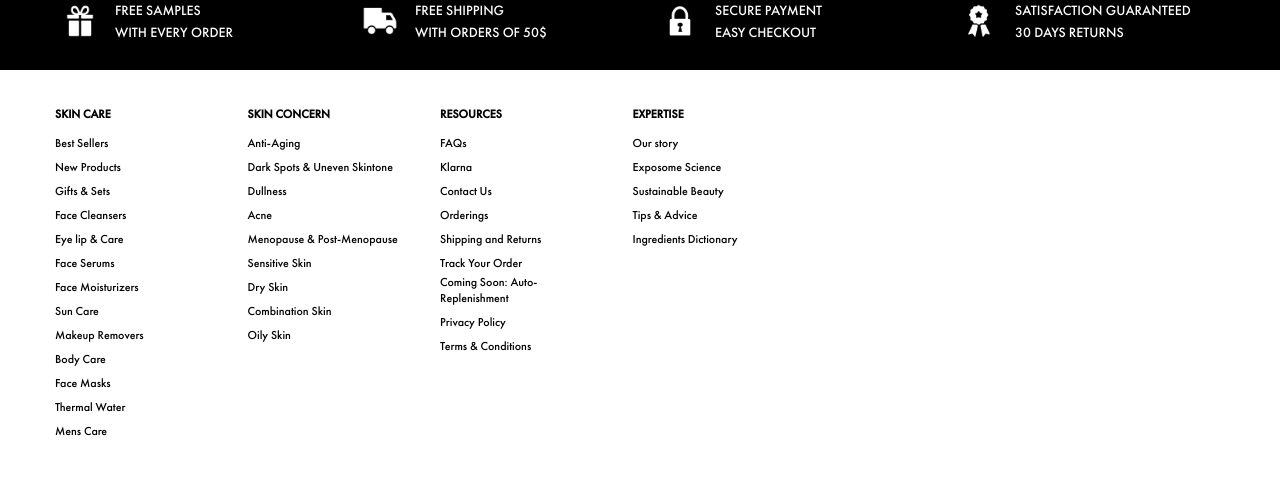
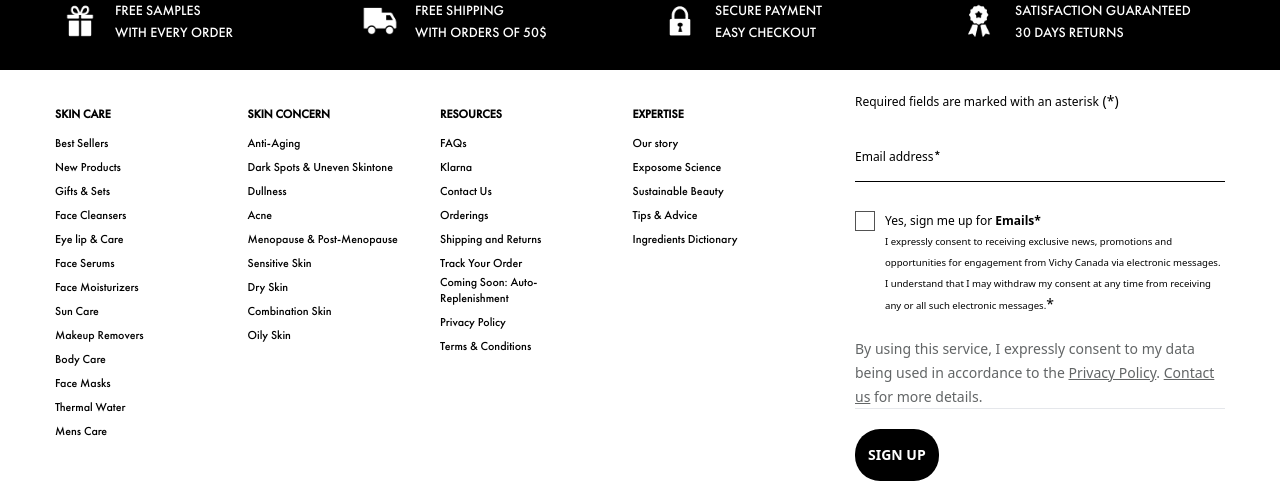
Before and after one commit to haithamabdallah/sky-business, a React (Vite) app: page /organic_foods in a window 1280 px wide. Shown: the part 416-914 px from the top of the page. Before the commit the page ends 858 px from the top, so only its background shows below. Built offline with nearby package versions, Linux system fonts and the light colour scheme.

Commit message:
finish newsletter part in the footer

```diff
--- a/src/components/contact/components/contactForm/components/input/Input.jsx
+++ b/src/components/contact/components/contactForm/components/input/Input.jsx
@@ -1,7 +1,7 @@
 import { useState } from "react";
 import { selectOptions } from "../../../../data";
 const Input = ({ input, handleChange }) => {
-  const [foucs, setFoucs] = useState(false);
+  const [focus, setFocus] = useState(false);
   return input.type === "select" ? (
     <>
       <label
@@ -39,7 +39,7 @@ const Input = ({ input, handleChange }) => {
               text-left left-0 [transition:transform_.2s,_font-size_.2s,_left_.2s]
               whitespace-nowrap w-auto z-[1]
             ${
-              foucs
+              focus
                 ? "h-auto top-[-16px] text-[.6875rem] [transform:translate3d(0,-.5rem,0)] text-[#626566] font-light leading-5"
                 : `[transform:translateZ(0)] top-0 h-[3.125rem] text-[12px] font-normal leading-none`
             }`}
@@ -48,9 +48,9 @@ const Input = ({ input, handleChange }) => {
       </label>
       <textarea
         onChange={(e) => handleChange(e)}
-        onFocus={() => setFoucs(true)}
+        onFocus={() => setFocus(true)}
         onBlur={(e) => {
-          if (!e.target.value) setFoucs(false);
+          if (!e.target.value) setFocus(false);
         }}
         type={input.type}
         name={input.name}
@@ -70,7 +70,7 @@ const Input = ({ input, handleChange }) => {
               text-left left-0 [transition:transform_.2s,_font-size_.2s,_left_.2s]
               whitespace-nowrap w-auto z-[1]
             ${
-              foucs
+              focus
                 ? "h-auto top-[-16px] text-[.6875rem] [transform:translate3d(0,-.5rem,0)] text-[#626566] font-light"
                 : `[transform:translateZ(0)] top-0 h-[3.125rem] text-[12px] font-normal`
             }`}
@@ -79,9 +79,9 @@ const Input = ({ input, handleChange }) => {
       </label>
       <input
         onChange={(e) => handleChange(e)}
-        onFocus={() => setFoucs(true)}
+        onFocus={() => setFocus(true)}
         onBlur={(e) => {
-          if (!e.target.value) setFoucs(false);
+          if (!e.target.value) setFocus(false);
         }}
         type={input.type}
         name={input.name}
--- a/src/components/footer/components/middleFooter/MiddleFooter.jsx
+++ b/src/components/footer/components/middleFooter/MiddleFooter.jsx
@@ -1,15 +1,13 @@
-import LinkList from "./linkList/LinkList";
+import ContactUs from "./components/contactUs/ContactUs";
+import LinkList from "./components/linkList/LinkList";
 
 const MiddleFooter = () => {
   return (
     <section>
       <div className="px-[0.9375rem] mx-auto max-w-[75rem] w-full">
         <div className="mx-[-0.9375rem] lg:flex lg:flex-wrap">
-          <div className="lg:px-[0.9375rem] lg:w-[66.66667%] w-auto">
-            <div className="mx-[-0.9375rem] flex flex-wrap max-w-full">
-              <LinkList />
-            </div>
-          </div>
+          <LinkList />
+          <ContactUs />
         </div>
       </div>
     </section>
--- /dev/null
+++ b/src/components/footer/components/middleFooter/components/contactUs/ContactUs.jsx
@@ -0,0 +1,11 @@
+import Newsletter from "./components/newsletter/Newsletter";
+
+const ContactUs = () => {
+  return (
+    <div className="flex flex-col lg:px-[0.9375rem] lg:w-1/3">
+      <Newsletter />
+    </div>
+  );
+};
+
+export default ContactUs;
--- /dev/null
+++ b/src/components/footer/components/middleFooter/components/contactUs/components/newsletter/Newsletter.jsx
@@ -0,0 +1,125 @@
+import { useRef, useState } from "react";
+import { Link } from "react-router-dom";
+
+const Newsletter = () => {
+  const checkbox = useRef(null);
+  const [focus, setFocus] = useState(false);
+  const [checked, setChecked] = useState(false);
+  return (
+    <div className="bg-transparent mt-5 pt-0 lg:pt-0">
+      <div className="text-[#626566]">
+        <form>
+          <p className="text-[0.75rem] mb-5 text-black">
+            Required fields are marked with an asterisk
+            <span className="text-[0.875rem]"> (*)</span>
+          </p>
+          <div className="flex items-start flex-grow mx-[-0.625rem] text-[#626566] mb-[0.625rem]">
+            <div
+              className="mx-[0.625rem] mb-5 relative flex items-start flex-grow flex-wrap
+            basis-full"
+            >
+              <input
+                className="appearance-none bg-white border-none rounded-none
+                shadow-[0_0.0625rem_0_0_#000] box-border text-black block font-semibold
+                text-[0.875rem] leading-normal h-[3.125rem] px-[0.25rem] pl-[0.3125rem]
+                [transition:_box-shadow_.2s,_border-color_.2s_ease-in-out] w-full
+                focus:border-none focus:[box-shadow:_0_.0625rem_0_0_#000] outline-none
+                focus:[transition:_box-shadow_.2s,_border-color_.2s_ease-in-out]"
+                type="email"
+                name="email"
+                onFocus={() => setFocus(true)}
+                onBlur={(e) => {
+                  if (!e.target.value) setFocus(false);
+                }}
+              />
+              <label
+                htmlFor="email"
+                className={`text-black left-0 max-w-full overflow-hidden pointer-events-none
+                absolute text-left truncate top-0 [transform:_translateZ(0)]
+                [transition:_transform_.2s,_font-size_.2s,_left_.2s] duration-200 whitespace-nowrap
+                w-auto z-10 cursor-pointer block
+                 ${
+                   focus
+                     ? "h-auto top-[-16px] text-[.6875rem] [transform:translate3d(0,-.5rem,0)] text-[#626566] font-light"
+                     : `[transform:translateZ(0)] top-0 h-[3.125rem] text-[12px] font-normal`
+                 }`}
+              >
+                Email address
+                <span className="text-[0.875rem] text-[#000] leading-[3.125rem] font-futura">
+                  *
+                </span>
+              </label>
+            </div>
+          </div>
+          <div className="flex items-start flex-grow mx-[-0.625rem] flex-wrap">
+            <div className="[flex:1_1_100%] mx-[0.625rem] mb-5 flex items-start flex-wrap relative">
+              <input
+                className="h-5 mt-0 w-5 cursor-pointer left-0 opacity-0 absolute
+                overflow-visible text-[100%] leading-[1.15] m-0 [font-family:inherit]"
+                type="checkbox"
+                name="checkbox"
+                ref={checkbox}
+              />
+              <label
+                className={`text-[#000] pl-[1.875rem] inline-block text-[0.75rem] leading-[1.25rem]
+                [outline-width:0] w-auto cursor-pointer m-0 relative
+                before:content-[''] before:bg-white before:border before:border-[#525252]
+                before:absolute before:w-[1.25rem] before:h-[1.25rem] before:left-0
+                before:top-0 [transition:_box-shadow_.2s,_border-color_.2s_ease-in-out]
+                before:inline-block before:align-top ${
+                  checked
+                    ? `before:bg-[url('./components/contact/components/contactForm/correct.svg')]
+                    before:bg-[50%] before:bg-no-repeat before:[background-size:111.11111%]
+                    before:border before:border-[#000] font-semibold`
+                    : ""
+                }`}
+                htmlFor="checkbox"
+                onClick={(e) => {
+                  setChecked(!checked);
+                  checkbox.current.checked = !checked;
+                }}
+              >
+                Yes, sign me up for <strong>Emails*</strong>
+                <br />
+                <small className="text-[80%] leading-[inherit]">
+                  I expressly consent to receiving exclusive news, promotions
+                  and opportunities for engagement from Vichy Canada via
+                  electronic messages. I understand that I may withdraw my
+                  consent at any time from receiving any or all such electronic
+                  messages.
+                </small>
+                <span className="text-[0.875rem]">*</span>
+              </label>
+            </div>
+          </div>
+          <span className="text-[#626566] text-[14px] leading-[21px]">
+            By using this service, I expressly consent to my data being used in
+            accordance to the{" "}
+            <Link className="underline" target="_blank" to="#">
+              Privacy Policy
+            </Link>
+            .{" "}
+            <Link className="underline" target="_blank" to="/contact">
+              Contact us
+            </Link>{" "}
+            for more details.
+          </span>
+          <hr className="mb-5" />
+          <div className="mb-5 flex items-start [flex:1_1_100%] flex-wrap">
+            <button
+              className="min-w-[auto] [white-space:nowrap] appearance-none bg-black border
+              border-transparent rounded-[1.5625rem] text-white cursor-pointer inline-block
+              font-semibold text-[0.875rem] leading-4 py-[1.0625rem] px-[0.75rem] relative
+              text-center no-underline uppercase transition-colors duration-250 align-middle"
+              type="submit"
+            >
+              Sign up
+            </button>
+          </div>
+        </form>
+      </div>
+    </div>
+  );
+};
+
+export default Newsletter;
--- /dev/null
+++ b/src/components/footer/components/middleFooter/components/linkList/LinkList.jsx
@@ -0,0 +1,45 @@
+import { Link } from "react-router-dom";
+import { data } from "./data";
+
+const LinkList = () => {
+  return (
+    <div className="lg:px-[0.9375rem] lg:w-[66.66667%] w-auto">
+      <div className="mx-[-0.9375rem] flex flex-wrap max-w-full">
+        {data.map(({ id, h2, ul }) => (
+          <ul
+            key={id}
+            className={`lg:mt-9 lg:w-[25%] mt-5 w-full px-[0.9375rem] font-futura
+              ${id < 3 ? "hidden lg:block" : ""}`}
+          >
+            <li>
+              <h2
+                className="font-semibold lg:text-[0.75rem] lg:leading-[1rem] text-[1rem]
+                  leading-[1.25rem] mb-2"
+              >
+                {h2}
+              </h2>
+            </li>
+            <li>
+              <ul className="list-none m-0 lg:mt-[5px]">
+                {ul.map(({ id, content, to }) => (
+                  <li key={id}>
+                    <Link
+                      to={to}
+                      className="inline-block text-black font-normal text-[0.75rem]
+                              leading-[1rem] font-futura py-[0.3125rem] no-underline lg:py-0
+                              lg:font-normal lg:text-[0.75rem] lg:leading-[1rem] hover:underline"
+                    >
+                      {content}
+                    </Link>
+                  </li>
+                ))}
+              </ul>
+            </li>
+          </ul>
+        ))}
+      </div>
+    </div>
+  );
+};
+
+export default LinkList;
--- a/src/components/footer/components/middleFooter/linkList/LinkList.jsx
+++ /dev/null
@@ -1,39 +0,0 @@
-import { Link } from "react-router-dom";
-import { data } from "./data";
-
-const LinkList = () => {
-  return data.map(({ id, h2, ul }) => (
-    <ul
-      key={id}
-      className={`lg:mt-9 lg:w-[25%] mt-5 w-full px-[0.9375rem] font-futura
-      ${id < 3 ? "hidden lg:block" : ""}`}
-    >
-      <li>
-        <h2
-          className="font-semibold lg:text-[0.75rem] lg:leading-[1rem] text-[1rem]
-          leading-[1.25rem] mb-2"
-        >
-          {h2}
-        </h2>
-      </li>
-      <li>
-        <ul className="list-none m-0 lg:mt-[5px]">
-          {ul.map(({ id, content, to }) => (
-            <li key={id}>
-              <Link
-                to={to}
-                className="inline-block text-black font-normal text-[0.75rem]
-                      leading-[1rem] font-futura py-[0.3125rem] no-underline lg:py-0
-                      lg:font-normal lg:text-[0.75rem] lg:leading-[1rem] hover:underline"
-              >
-                {content}
-              </Link>
-            </li>
-          ))}
-        </ul>
-      </li>
-    </ul>
-  ));
-};
-
-export default LinkList;
```
Also changed, not shown: src/components/footer/components/middleFooter/components/linkList/data.js (renamed from src/components/footer/components/middleFooter/linkList/data.js).
